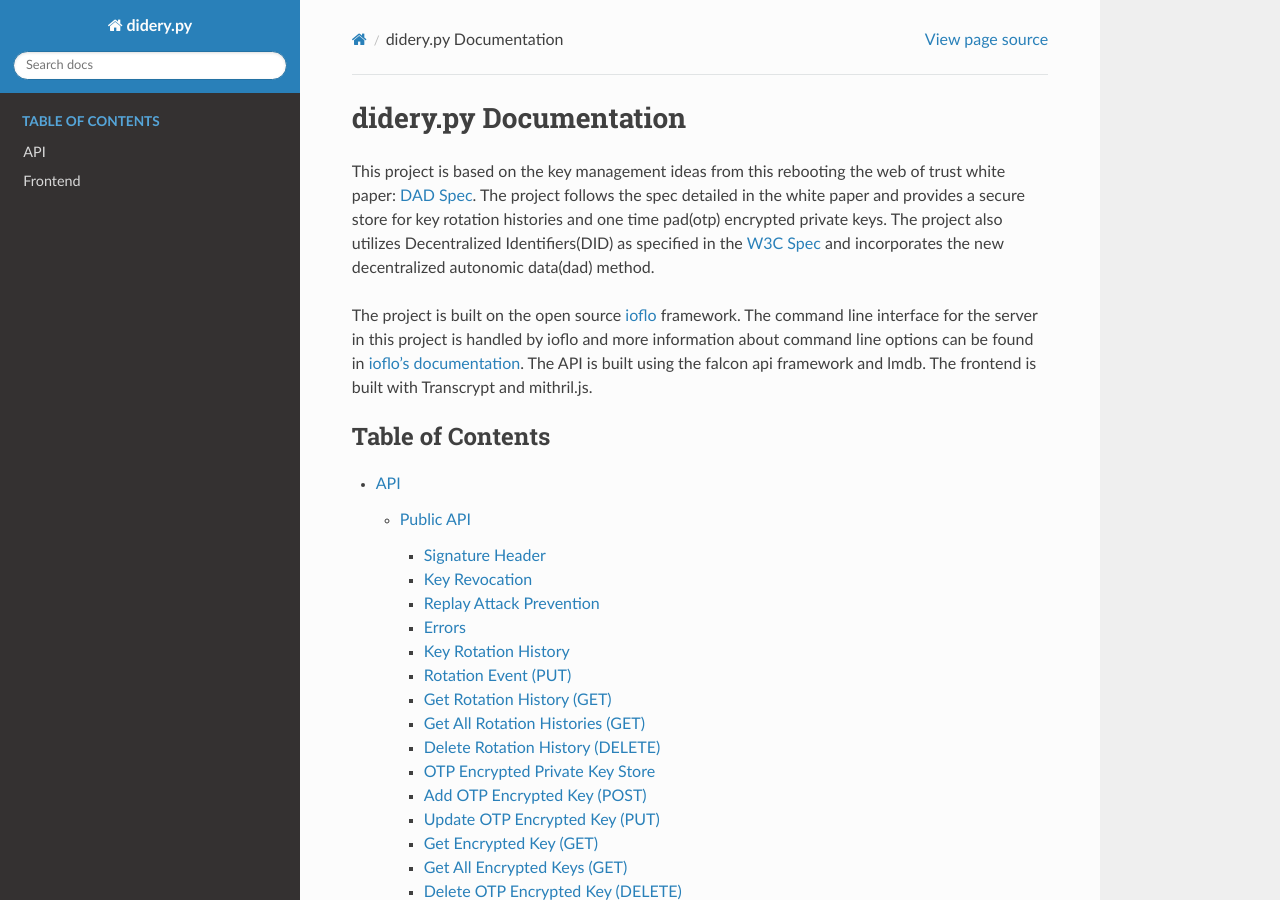
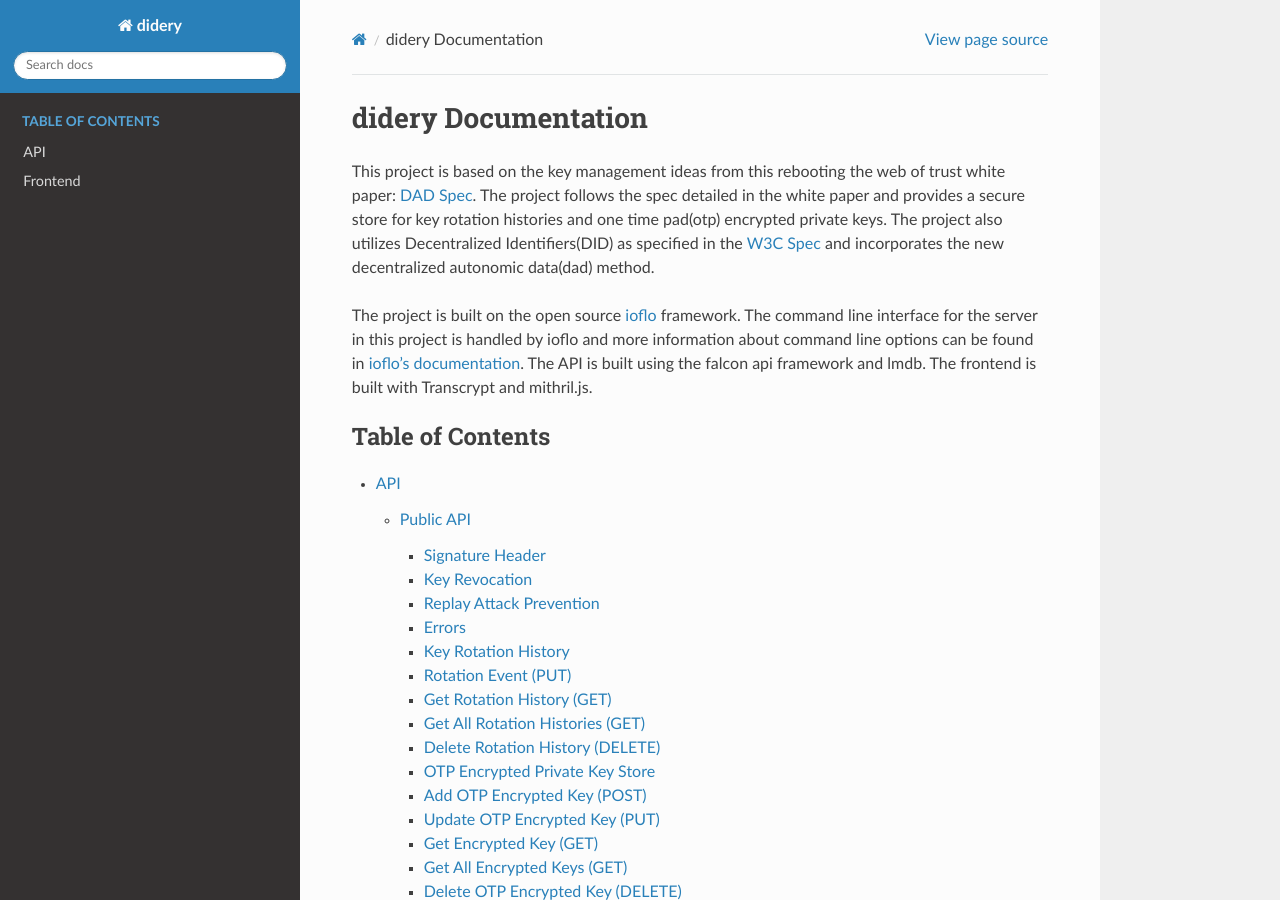
Before and after one commit to reputage/didery, a Sphinx documentation site: the page built from docs/index.rst, in a window 1280 px wide and 900 px high. Built offline with Sphinx 7.4.7 and the Read the Docs theme 2.0.0, drawn with Linux system fonts in a browser that asks for light colours.

```diff
--- a/docs/conf.py
+++ b/docs/conf.py
@@ -19,7 +19,7 @@
 
 # -- Project information -----------------------------------------------------
 
-project = 'didery.py'
+project = 'didery'
 copyright = '2018, Consensys'
 author = 'Nicholas Telfer, Brady Hammond'
 
@@ -101,7 +101,7 @@ html_static_path = ['_static']
 # -- Options for HTMLHelp output ---------------------------------------------
 
 # Output file base name for HTML help builder.
-htmlhelp_basename = 'didery.pydoc'
+htmlhelp_basename = 'diderydoc'
 
 
 # -- Options for LaTeX output ------------------------------------------------
@@ -128,7 +128,7 @@ latex_elements = {
 # (source start file, target name, title,
 #  author, documentclass [howto, manual, or own class]).
 latex_documents = [
-    (master_doc, 'dideryPY.tex', 'didery.py Documentation',
+    (master_doc, 'didery.tex', 'didery Documentation',
      'Nicholas Telfer, Brady Hammond', 'manual'),
 ]
 
@@ -138,7 +138,7 @@ latex_documents = [
 # One entry per manual page. List of tuples
 # (source start file, name, description, authors, manual section).
 man_pages = [
-    (master_doc, 'didery.py', 'didery.py Documentation',
+    (master_doc, 'didery', 'didery Documentation',
      [author], 1)
 ]
 
@@ -149,7 +149,7 @@ man_pages = [
 # (source start file, target name, title, author,
 #  dir menu entry, description, category)
 texinfo_documents = [
-    (master_doc, 'dideryPY', 'didery.py Documentation',
-     author, 'didery.py', 'didery.py Documentation.',
+    (master_doc, 'didery', 'didery Documentation',
+     author, 'didery', 'didery Documentation.',
      'Miscellaneous'),
 ]
--- a/docs/index.rst
+++ b/docs/index.rst
@@ -1,6 +1,6 @@
-#######################
-didery.py Documentation
-#######################
+####################
+didery Documentation
+####################
 
 This project is based on the key management ideas from this rebooting the web of trust white paper: `DAD Spec <https://github.com/WebOfTrustInfo/rebooting-the-web-of-trust-spring2018/blob/master/final-documents/DecentralizedAutonomicData.md>`_. The project follows the spec detailed in the white paper and provides a secure store for key rotation histories and one time pad(otp) encrypted private keys. The project also utilizes Decentralized Identifiers(DID) as specified in the `W3C Spec <https://w3c-ccg.github.io/did-spec/>`_ and incorporates the new decentralized autonomic data(dad) method.
 
```
Also changed, not shown: readme.md (+2 -0 lines).
